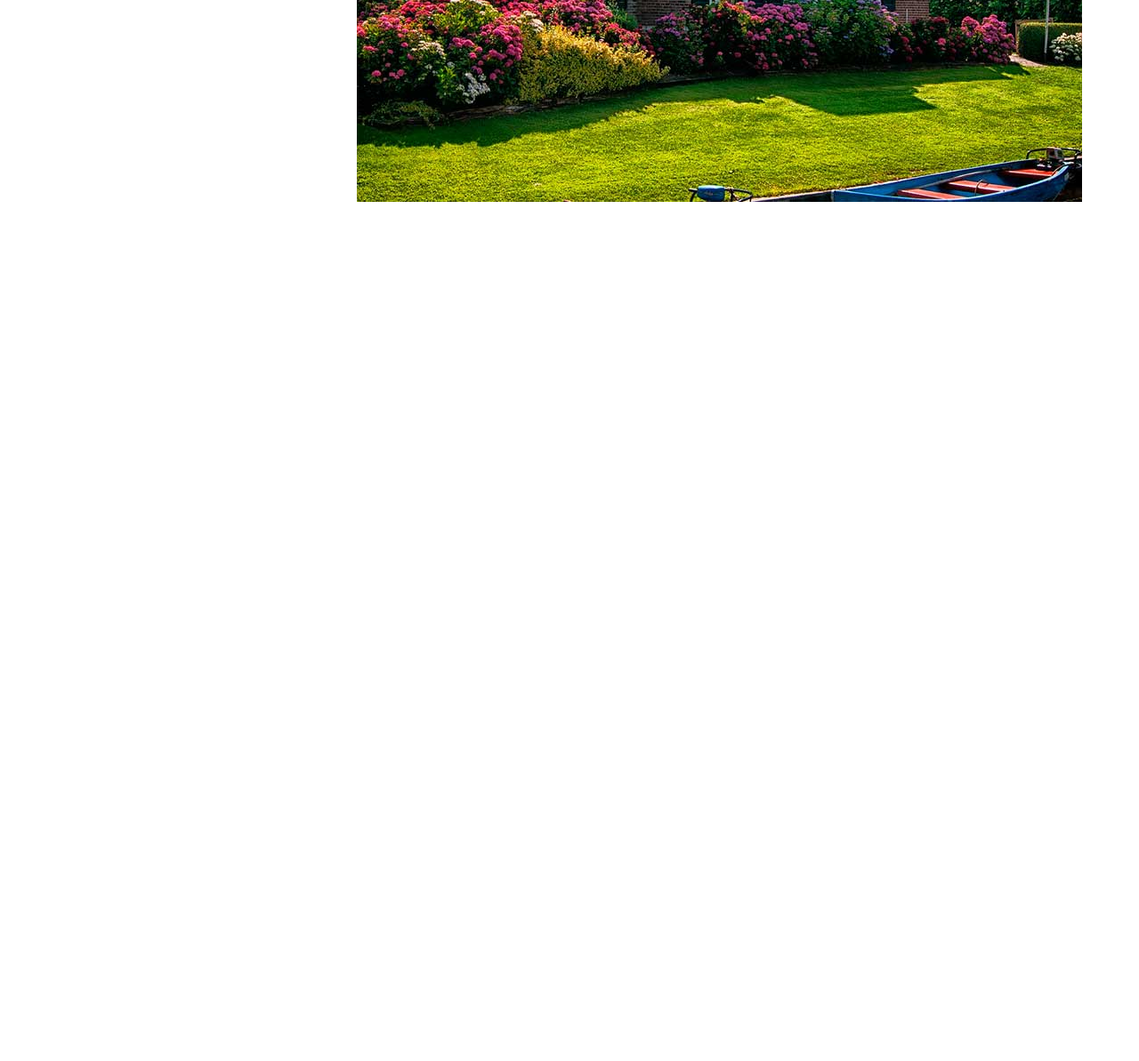
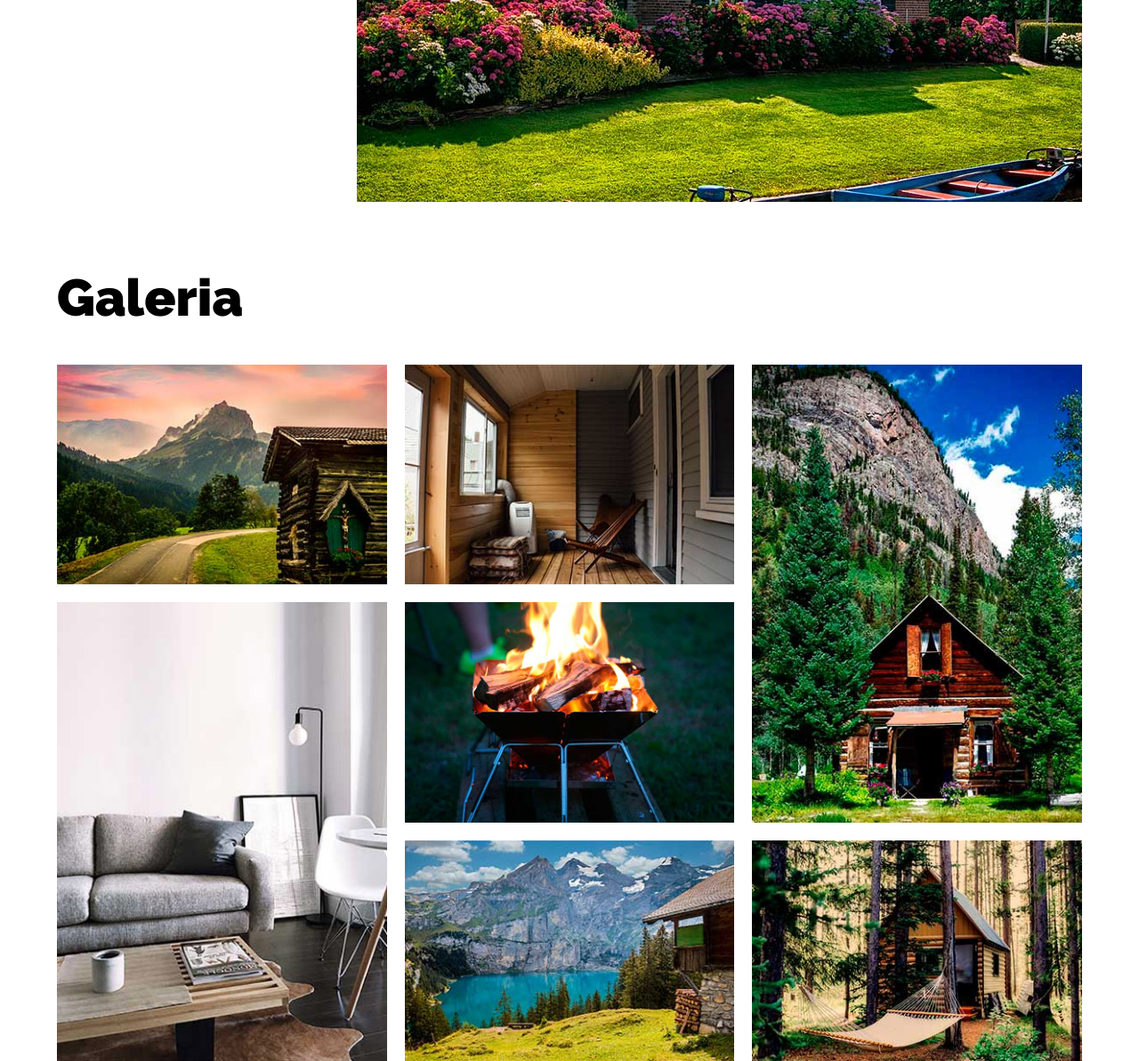
Before and after one commit to contactofernando/bienesraicesbosque, a plain HTML site: page index.html in a window 1280 px wide. Shown: the part 3368-4561 px from the top of the page at 89% size. Before the commit the page ends 3668 px from the top, so only its background shows below. Drawn offline with Linux system fonts and the light colour scheme.

Commit message:
agregada galeria con css

```diff
--- a/css/styles.css
+++ b/css/styles.css
@@ -274,3 +274,54 @@ padding: 5rem;
         padding: 2rem 2rem 2rem 0;
     }
 }
+
+/* Galeria */
+
+.galeria {
+    display: grid;
+    grid-template-columns: repeat(2, 1fr);
+    gap: 2rem;
+}
+
+@media (min-width: 768px) {
+    .galeria{
+        grid-template-columns: repeat(3, 1fr);
+    }
+}
+
+.galeria img {
+    object-fit: cover;
+    height: 100%;
+}
+
+.galeria .imagen:nth-child(2) {
+    grid-column: 2 / 3;
+    grid-row: 1 / 3;
+}
+@media (min-width: 768px) {
+    .galeria .imagen:nth-child(2){
+        grid-column: 1 / 2;
+        grid-row: 2 / 4;
+    }
+}
+
+.galeria .imagen:nth-child(3) {
+    grid-row: 3 / 5;
+    grid-column: 2 / 3;
+}
+@media (min-width: 768px) {
+    .galeria .imagen:nth-child(3) {
+        grid-column: 2 / 3;
+        grid-row: 1 / 2;
+    }
+}
+
+.galeria .imagen:nth-child(6) {
+    grid-row: 2 / 4 ;
+}
+@media (min-width: 768px) {
+    .galeria .imagen:nth-child(6) {
+        grid-column: 3 / 4;
+        grid-row: 1 / 3;
+    }
+}
--- a/index.html
+++ b/index.html
@@ -1,25 +1,25 @@
 <!DOCTYPE html>
 <html lang="en">
   <head>
-    <meta charset="UTF-8">
-    <meta name="viewport" content="width=device-width, initial-scale=1.0">
+    <meta charset="UTF-8" />
+    <meta name="viewport" content="width=device-width, initial-scale=1.0" />
     <title>Arquitectura Bosque</title>
-    <link rel="preconnect" href="https://fonts.googleapis.com">
-    <link rel="preconnect" href="https://fonts.gstatic.com" crossorigin>
-    <link href="https://fonts.googleapis.com/css2?family=Raleway:ital,wght@0,100..900;1,100..900&display=swap" rel="stylesheet">
-    <link rel="stylesheet" href="css/normalize.css">
-    <link rel="stylesheet" href="css/styles.css">
+    <link rel="preconnect" href="https://fonts.googleapis.com" />
+    <link rel="preconnect" href="https://fonts.gstatic.com" crossorigin />
+    <link
+      href="https://fonts.googleapis.com/css2?family=Raleway:ital,wght@0,100..900;1,100..900&display=swap"
+      rel="stylesheet"
+    />
+    <link rel="stylesheet" href="css/normalize.css" />
+    <link rel="stylesheet" href="css/styles.css" />
   </head>
 
   <body>
-
     <header class="header">
       <div class="contenedor contenido-header">
         <div class="barra">
           <div class="logo">
-                <h1 class="nombre-sitio">
-                    Arquitectura<span>Bosque</span>
-                </h1>
+            <h1 class="nombre-sitio">Arquitectura<span>Bosque</span></h1>
           </div>
 
           <div class="contacto">
@@ -41,14 +41,23 @@
       </div>
     </header>
 
-
     <section class="contenedor mt-5 nosotros">
       <div class="contenido-nosotros">
         <h2>Sobre Nosotros</h2>
 
-        <p>Lorem ipsum dolor sit amet consectetur adipisicing elit. Aspernatur voluptates necessitatibus accusantium minima iure dicta a qui aliquam maiores, culpa eius et esse voluptatem corporis, dignissimos obcaecati earum saepe unde.</p>
+        <p>
+          Lorem ipsum dolor sit amet consectetur adipisicing elit. Aspernatur
+          voluptates necessitatibus accusantium minima iure dicta a qui aliquam
+          maiores, culpa eius et esse voluptatem corporis, dignissimos obcaecati
+          earum saepe unde.
+        </p>
 
-        <p>Lorem ipsum dolor sit amet, consectetur adipisicing elit. Fuga doloribus ducimus repellendus quasi dolore aspernatur eveniet a voluptatem perferendis delectus, totam ipsum atque, quidem aperiam cumque adipisci laboriosam? Expedita, eius?</p>
+        <p>
+          Lorem ipsum dolor sit amet, consectetur adipisicing elit. Fuga
+          doloribus ducimus repellendus quasi dolore aspernatur eveniet a
+          voluptatem perferendis delectus, totam ipsum atque, quidem aperiam
+          cumque adipisci laboriosam? Expedita, eius?
+        </p>
       </div>
     </section>
 
@@ -58,33 +67,76 @@
       <div class="modelo basico">
         <div class="contenido-modelo">
           <h3>Modelo Básico</h3>
-            <p>Lorem, ipsum dolor sit amet consectetur adipisicing elit. Temporibus, sed animi. Perspiciatis nisi vel officia consequuntur modi repellendus, harum suscipit rem doloribus voluptatibus culpa, reprehenderit a accusantium earum repudiandae blanditiis.</p>
+          <p>
+            Lorem, ipsum dolor sit amet consectetur adipisicing elit.
+            Temporibus, sed animi. Perspiciatis nisi vel officia consequuntur
+            modi repellendus, harum suscipit rem doloribus voluptatibus culpa,
+            reprehenderit a accusantium earum repudiandae blanditiis.
+          </p>
           <a href="#" class="btn">Mas Informacion</a>
         </div>
-    </div> <!--Fin de Modelo-->
+      </div>
+      <!--Fin de Modelo-->
 
       <div class="modelo premier">
         <div class="contenido-modelo">
           <h3>Modelo Premier</h3>
-            <p>Lorem, ipsum dolor sit amet consectetur adipisicing elit. Temporibus, sed animi. Perspiciatis nisi vel officia consequuntur modi repellendus, harum suscipit rem doloribus voluptatibus culpa, reprehenderit a accusantium earum repudiandae blanditiis.</p>
+          <p>
+            Lorem, ipsum dolor sit amet consectetur adipisicing elit.
+            Temporibus, sed animi. Perspiciatis nisi vel officia consequuntur
+            modi repellendus, harum suscipit rem doloribus voluptatibus culpa,
+            reprehenderit a accusantium earum repudiandae blanditiis.
+          </p>
           <a href="#" class="btn">Mas Informacion</a>
         </div>
-    </div> <!--Fin de Modelo-->
+      </div>
+      <!--Fin de Modelo-->
 
       <div class="modelo elite">
         <div class="contenido-modelo">
           <h3>Modelo Elite</h3>
-            <p>Lorem, ipsum dolor sit amet consectetur adipisicing elit. Temporibus, sed animi. Perspiciatis nisi vel officia consequuntur modi repellendus, harum suscipit rem doloribus voluptatibus culpa, reprehenderit a accusantium earum repudiandae blanditiis.</p>
+          <p>
+            Lorem, ipsum dolor sit amet consectetur adipisicing elit.
+            Temporibus, sed animi. Perspiciatis nisi vel officia consequuntur
+            modi repellendus, harum suscipit rem doloribus voluptatibus culpa,
+            reprehenderit a accusantium earum repudiandae blanditiis.
+          </p>
           <a href="#" class="btn">Mas Informacion</a>
         </div>
-    </div> <!--Fin de Modelo-->
-
+      </div>
+      <!--Fin de Modelo-->
     </main>
 
     <section class="contenedor mt-5">
+      <h2>Galeria</h2>
+
+      <div class="galeria">
+        <div class="imagen">
+            <img src="img/imagen_1.jpg" alt="Imagen Galeria">
+        </div>
+
+        <div class="imagen">
+            <img src="img/imagen_2.jpg" alt="Imagen Galeria">
+        </div>
+        <div class="imagen">
+            <img src="img/imagen_3.jpg" alt="Imagen Galeria">
+        </div>
+        <div class="imagen">
+            <img src="img/imagen_4.jpg" alt="Imagen Galeria">
+        </div>
+        <div class="imagen">
+            <img src="img/imagen_5.jpg" alt="Imagen Galeria">
+        </div>
+        <div class="imagen">
+            <img src="img/imagen_6.jpg" alt="Imagen Galeria">
+        </div>
+        <div class="imagen">
+            <img src="img/imagen_7.jpg" alt="Imagen Galeria">
+        </div>
+
+      </div>
 
     </section>
 
-
   </body>
 </html>
```
Lines whose indentation alone changed are shown as unchanged.
